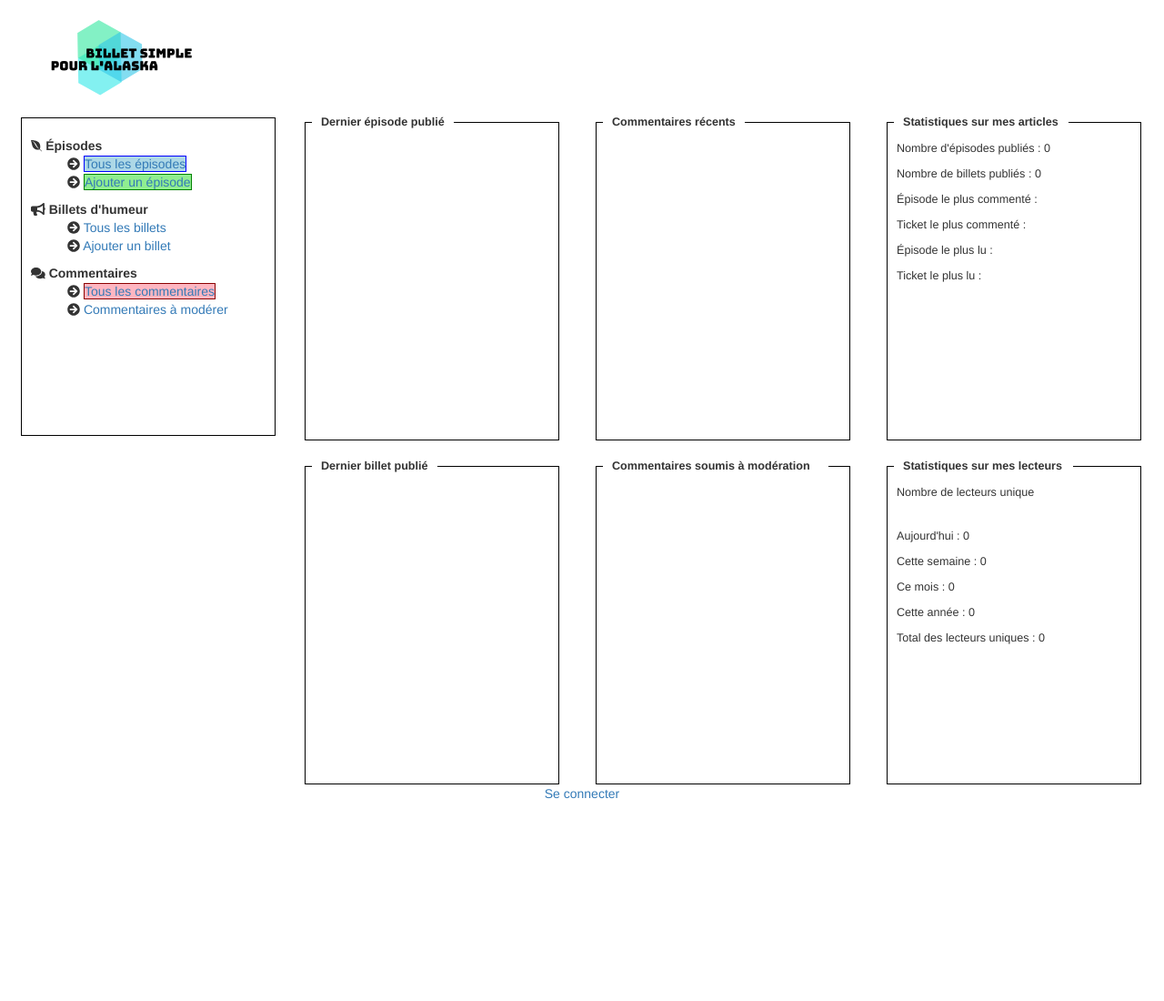
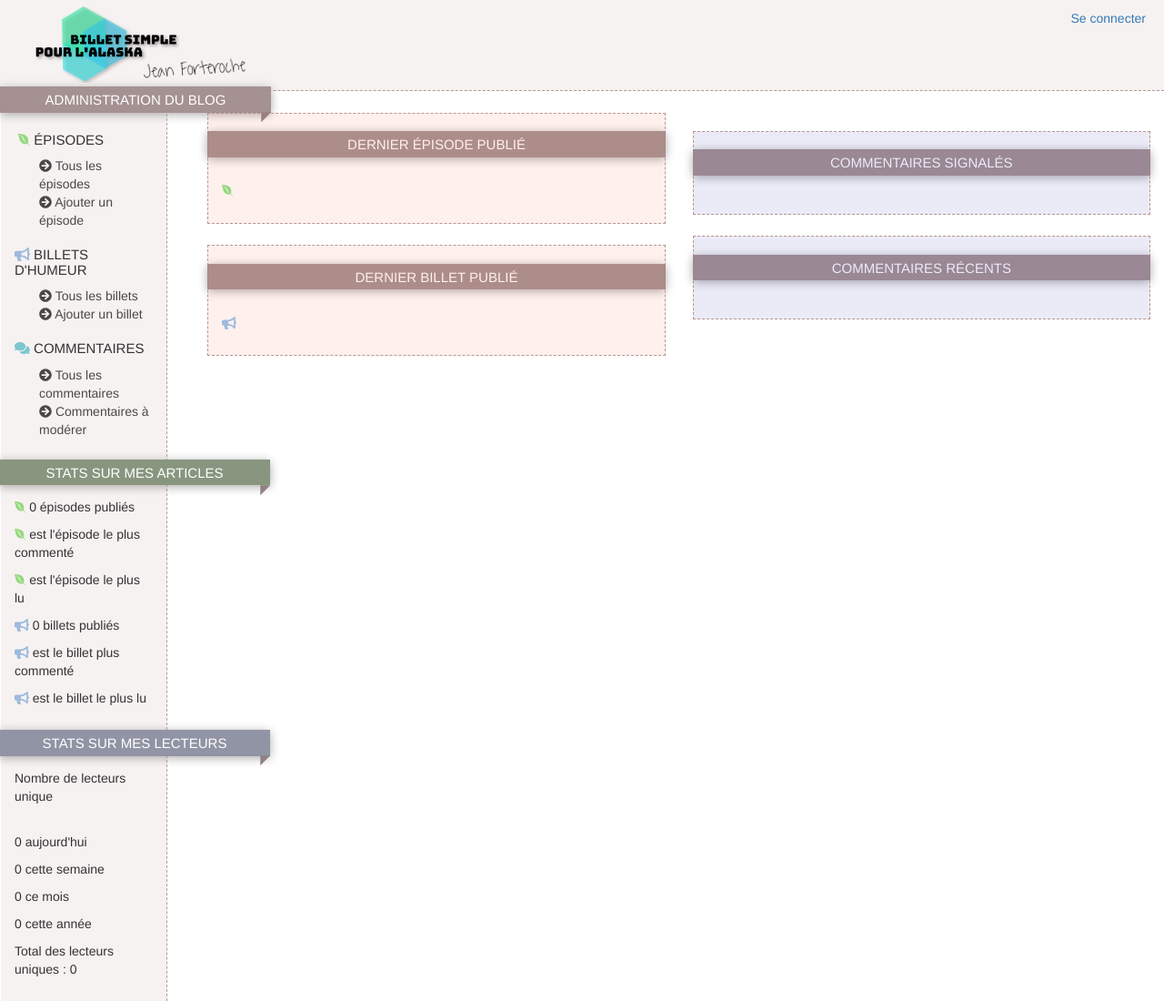
Before and after one commit to hhde7/php-project, a PHP site: the page made by view/backend/dashboardView.php in a window 1280 px wide. Shown: the whole page at 91% size. Before the commit the page ends 878 px from the top, so only its background shows below. Run offline with PHP 8.4, Linux system fonts and the light colour scheme; the template is opened without the code that fills it, so the values that code supplies are empty; some libraries are stand-ins or nearby versions.

Commit message:
Mise en place charte graphique en backend

```diff
--- a/index.php
+++ b/index.php
@@ -69,7 +69,7 @@ try {
 	    	elseif ($_GET['action'] == 'dashboard') {
 	    		if (isset($_GET['action']) AND isset($_SESSION['email']) AND isset($_SESSION['password'])) {
 	    			$controller->displayDashboard();
-		    		if (isset($_GET['new']) AND $_GET['new'] == 'ok') {
+		    		if (isset($_GET['new']) AND ($_GET['new'] == 'ticket' OR $_GET['new'] == 'episode')) {
 		    			$controller->displayArticleWriter();
 		    		}
 	    		}
--- a/public/css/style.css
+++ b/public/css/style.css
@@ -6,73 +6,198 @@ body {
 
 p {
 
-    font-size: 0.9em;
+    font-size: 14px;
 }
+/* header */
+
+#header {
+    background-color: rgba(168,130,122,0.1);
+    height: 100px;
+    border-bottom: 1px dashed rgba(168,130,122,0.8);
+}
+
+#login-logout {
+    position: relative;
+    float: right;
+    top: -90px;
+    right: 20px;
+    }
 
 /* menu */
 .blockElt {
-    width: 280px;
+    width: 100%;
     padding: 20px 10px 10px 10px;
+    margin-left: 0;
     border: 1px solid black;
-    height: 350px;
+    height: 150px;
     overflow-y: scroll;
+    background-color: lightblue;
 }
+
 
 
 li{
     list-style: none;
+    margin-left: -13px;
 }
 
 #logo {
-    margin-top: 20px;
-    margin-left: 40px;
+    margin-top: 5px;
+    margin-left: 23px;
+}
+/* dashboard */
+
+/* menu */
+
+#adminTitle,
+#postsStatsTitle,
+#readersStatsTitle {
+    transform: translateX(-16px);
+    width: 298px;
+    color: white;
 }
 
-/* dashboard */
+
+#adminTitle,
+#lastEpisodeTitle,
+#lastTicketTitle,
+#lastCommentsTitle,
+#reportedCommentsTitle/*,
+#postsStatsTitle,
+#readersStatsTitle */{
+    text-align: center;
+    background-color: #a59191;
+    padding: 7px 5px 5px 5px;
+    box-shadow: 0px 2px 11px #ababab;
+    font-weight: normal;
+}
+
+#postsStatsTitle {
+    background-color: #88967f;
+     text-align: center;
+    padding: 7px 5px 5px 5px;
+    box-shadow: 0px 2px 11px #ababab;
+    font-weight: normal;
+}
+
+#readersStatsTitle {
+    background-color: #9194a5;
+     text-align: center;
+    padding: 7px 5px 5px 5px;
+    box-shadow: 0px 2px 11px #ababab;
+    font-weight: normal;
+}
+
+#corner {
+    transform: translate(271px, -16px);
+}
+
+#adminTitle a
+{
+    color: white;
+}
+
+#adminTitle a:hover
+{
+    color: rgb(230,230,230);
+    text-decoration: none;
+}
+
+h2 {
+    font-size: 15px !important;
+    font-weight: bold;
+    color: grey;
+}
+
+.fa-envira {
+    color: rgba(148,216,124,1);
+}
+
+.fa-bullhorn {
+    color: rgba(158,186,221,1);
+}
+
+.fa-comments {
+    color: rgba(125,198,207,1);
+}
+
+.fa-arrow-circle-right {
+    color: rgba(0,0,0,0.7);
+}
+
+li a {
+    color: rgba(0,0,0,0.7);
+}
+
+li a:hover {
+    text-decoration: none;
+}
 
 nav {
-    transform: translate(8px, 23px);
+    border-right: 1px dashed rgba(168,130,122,0.8);
+    padding: 0 15px 15px 15px;
+    /*border-radius: 15px 0 0 15px; */
+    transform: translate(-14px, -25px);
+    background-color: rgba(168,130,122,0.1);
+        margin-bottom: -47px;
+
+  }
+
+
+
+#episodesTitle {
+    margin-top: -8px;
+    margin-left: 4px;
 }
 
-.blockTitle
-{
-    font-weight: bold;
-    transform: translate(8px, 20px);
-    background-color: white;
-    /* width: 248px; */
-    padding-left: 10px;
-    padding-right: 10px;
+/* Dernier épisode publié */
+
+#lastEpisode,
+#lastTicket,
+#lastComments,
+#reportedComments {
+    border: 1px dashed rgba(168,130,122,0.8);
+    padding: 75px 15px 15px 15px;
+    height: 100%;
+    font-size: 14px;
+    transform: translateY(-35px);
+    margin-bottom: -35px;
 }
 
-#lastEpisode
-{
-    width: 156px;
+#lastEpisode,
+#lastTicket {
+    background-color: rgba(238,106,85,0.1);
 }
 
-#lastTicket
-{
-    width: 138px;
+#lastComments,
+#reportedComments{
+     background-color: rgba(59,63,173,0.1);
 }
 
-#lastComments
-{
-    width: 156px;
+#postsStats,
+#readersStats {
+    background-color: rgba(168,130,122,0.1);
+    padding: 15px 15px 15px 15px;
+    transform: translate(-14px, -31px);
+    border: none;
+    border-right: 1px dashed rgba(168,130,122,0.8);
+    margin-bottom: -51px;
 }
 
-#reportedComments
-{
-    width: 248px;
+
+#lastEpisodeTitle,
+#lastTicketTitle,
+#lastCommentsTitle,
+#reportedCommentsTitle {
+    position: relative;
+    top: 24px;
+    width: 100%;
+    color: white;
 }
 
-#postsStats
-{
-    width: 192px;
-}
 
-#readersStats
-{
-    width: 197px;
-}
+
+
 
 h1, h3 {
     text-align:center;
@@ -161,43 +286,6 @@ textarea {
     transform: translate(-50%, -150%);
 }
 
-#read,
-#create,
-#update,
-#delete {
-    width: 130px;
-    height: 130px;
-    transition: all ease 0.3s;
-}
-
-#read {
-    background-color: lightblue;
-    border: 1px solid blue;
-}
-
-#create {
-    background-color: lightgreen;
-    border: 1px solid green;
-}
-#update {
-    background-color: lightpink;
-    border: 1px solid darkred;
-}
-#delete {
-    background-color: orange;
-    border: 1px solid red;
-}
-
-#read:hover,
-#create:hover,
-#update:hover,
-#delete:hover {
-    background-color: red;
-    border-radius: 5px;
-    border: 1px solid black;
-    color: white;
-}
-
 footer {
     text-align: center;
 }
--- a/view/backend/dashboardView.php
+++ b/view/backend/dashboardView.php
@@ -19,74 +19,90 @@ $counterManager = new JeanForteroche\Blog\Model\CounterManager;
 		<link href="https://fonts.googleapis.com/css?family=Varela+Round" rel="stylesheet">
 		<link href="public/bootstrap/css/bootstrap.min.css" rel="stylesheet">
 
+
 		<title>Tableau de bord</title>
 	</head>
 	<body>
 
-		<div class="col-lg-12">
-			<a href="index.php"><img id="logo" src="public/images/logo_02.png"/></a>
-		</div>
+		<?php
+		include('view/frontend/header.php');
+		?>
 
-		<div class="col-lg-3" id="menu">
+		<div class="col-lg-2" id="menu">
 			<?php
 			include('menu.php');
 			?>
+			<h2 id="postsStatsTitle">STATS SUR MES ARTICLES</h2>
+			<img id="corner" src="public/images/corner.png" />
+			<div id="postsStats">
+				<?php
+				include('postsStats.php');
+				?>
+			</div>
+
+			<h2 id="readersStatsTitle">STATS SUR MES LECTEURS</h2>
+			<img id="corner" src="public/images/corner.png" />
+			<div id="readersStats">
+				<?php
+				include('readersStats.php');
+				?>
+			</div>
+
 		</div>
 
-		<div class="col-lg-3">
-			<p class="blockTitle" id="lastEpisode">Dernier épisode publié</p>
+		<div class="col-lg-5">
+			<h2 id="lastEpisodeTitle">DERNIER ÉPISODE PUBLIÉ</h2>
 
-			<div class="blockElt">
+			<div id="lastEpisode">
 				<?php
 				include('lastEpisode.php');
 				?>
 			</div>
 
-			<p class="blockTitle" id="lastTicket">Dernier billet publié</p>
+			<h2 id="lastTicketTitle">DERNIER BILLET PUBLIÉ</h2>
 
-			<div class="blockElt">
+			<div id="lastTicket">
 				<?php
 				include('lastTicket.php');
 				?>
 			</div>
 		</div>
 
-		<div class="col-lg-3">
-			<p class="blockTitle" id="lastComments">Commentaires récents</p>
+		<div class="col-lg-5">
+			<h2 id="reportedCommentsTitle">COMMENTAIRES SIGNALÉS</h2>
 
-			<div class="blockElt">
+			<div id="reportedComments">
+				<?php
+				include('reportedComments.php');
+				?>
+			</div>
+			<h2 id="lastCommentsTitle">COMMENTAIRES RÉCENTS</h2>
+
+			<div id="lastComments">
 				<?php
 				include('lastComments.php');
 				?>
 			</div>
+		</div>
+		<!--
+		<div class="col-lg-2">
+			<h2 id="postsStatsTitle">STATS SUR MES ARTICLES</h2>
 
-			<p class="blockTitle" id="reportedComments">Commentaires soumis à modération</p>
-
-			<div class="blockElt">
-				<?php
-				include('reportedComments.php');
-				?>
-			</div>
-		</div>
-
-		<div class="col-lg-3">
-			<p class="blockTitle" id="postsStats">Statistiques sur mes articles</p>
-
-			<div class="blockElt">
+			<div id="postsStats">
 				<?php
 				include('postsStats.php');
 				?>
 			</div>
 
-			<p class="blockTitle" id="readersStats">Statistiques sur mes lecteurs</p>
+			<h2 id="readersStatsTitle">STATS SUR MES LECTEURS</h2>
 
-			<div class="blockElt">
+			<div id="readersStats">
 				<?php
 				include('readersStats.php');
 				?>
 			</div>
 		</div>
-
+		-->
 		<!-- JAVASCRIPT -->
 
 		<!-- FONT AWESOME SCRIPT -->
@@ -100,7 +116,9 @@ $counterManager = new JeanForteroche\Blog\Model\CounterManager;
 		<script type="text/javascript" src="http://localhost/test/jeanforteroche/plugins/tinymce/plugin/init-tinymce.js"></script>
 
 	</body>
+	<!--
 	<?php
     include('view/frontend/footer.php');
     ?>
+	-->
 </html>
--- a/view/backend/lastComments.php
+++ b/view/backend/lastComments.php
@@ -6,10 +6,10 @@ for ($i=0; $i < count($lastComments) ; $i++) {
     $postTitle = $postManager->getPost($postId)->getTitle();
 
     if ($lastComments[$i]->getPostType() === 'ticket') {
-        $postType = 'Billet : ';
+        $postType = '<i class="fas fa-bullhorn"></i>  ';
     }
     else {
-        $postType = 'Épisode : ';
+        $postType = '<i class="fab fa-envira"></i>  ';
     }
 ?>
         <p><?= $postType . ' ' . $postTitle ?></p>
--- a/view/backend/lastEpisode.php
+++ b/view/backend/lastEpisode.php
@@ -2,5 +2,5 @@
 	$lastEpisode = $postManager->getLastEpisode();
 
 	    ?>
-        	<p><strong><?= $lastEpisode->getTitle() ?></strong></p>
+        	<p><i class="fab fa-envira"></i> <?= $lastEpisode->getTitle() ?></p>
         	<p><?= $lastEpisode->getContent() ?></p>
--- a/view/backend/lastTicket.php
+++ b/view/backend/lastTicket.php
@@ -2,5 +2,5 @@
     $lastTicket = $postManager->getLastTicket();
 
         ?>
-            <p><strong><?= $lastTicket->getTitle() ?></strong></p>
+            <p><i class="fas fa-bullhorn"></i> <?= $lastTicket->getTitle() ?></p>
             <p><?= $lastTicket->getContent() ?></p>
--- a/view/backend/menu.php
+++ b/view/backend/menu.php
@@ -1,36 +1,39 @@
-<nav class="blockElt">
-	<!-- pas de strong pour le texte en gras mais font-weight via css -->
-	<strong><i class="fab fa-envira"></i>
+<nav class="menuContener">
 
-Épisodes</strong>
+	<h2 id="adminTitle"><a href="index.php?action=dashboard">ADMINISTRATION DU BLOG</a></h2>
+	<img id="corner" src="public/images/corner.png" />
+	<!-- pas de h2 pour le texte en gras mais font-weight via css -->
+	<h2  id="episodesTitle" ><i class="fab fa-envira"></i>
+
+ÉPISODES</h2>
 	<ul>
 		<li><i class="fas fa-arrow-circle-right"></i>
 
-<a href="index.php?action=dashboard&amp;posted=allEpisodes" id="read">Tous les épisodes</a></li>
+<a href="index.php?action=dashboard&amp;published=allEpisodes" id="read">Tous les épisodes</a></li>
 		<li><i class="fas fa-arrow-circle-right"></i>
 
 <a href="index.php?action=dashboard&amp;new=episode" id="create">Ajouter un épisode</a></li>
 	</ul>
-	<strong><i class="fas fa-bullhorn"></i>
+	<h2><i class="fas fa-bullhorn"></i>
 
-</i>Billets d'humeur</strong>
+</i>BILLETS D'HUMEUR</h2>
 	<ul>
 		<li><i class="fas fa-arrow-circle-right"></i>
 
-<a href="index.php?action=dashboard&amp;posted=allTickets">Tous les billets</a></li>
+<a href="index.php?action=dashboard&amp;published=allTickets">Tous les billets</a></li>
 		<li><i class="fas fa-arrow-circle-right"></i>
 
 <a href="index.php?action=dashboard&amp;new=ticket">Ajouter un billet</a></li>
 	</ul>
-	<strong><i class="fas fa-comments"></i>
+	<h2><i class="fas fa-comments"></i>
 
-Commentaires</strong>
+COMMENTAIRES</h2>
 	<ul>
 		<li><i class="fas fa-arrow-circle-right"></i>
 
-<a href="index.php?action=dashboard&amp;comments=all" id="update">Tous les commentaires</a></li>
+<a href="index.php?action=dashboard&amp;published=allComments" id="update">Tous les commentaires</a></li>
 		<li><i class="fas fa-arrow-circle-right"></i>
 
-<a href="index.php?action=dashboard&amp;comments=reportedOnes">Commentaires à modérer</a></li>
+<a href="index.php?action=dashboard&amp;published=reportedComments">Commentaires à modérer</a></li>
 	</ul>
 </nav>
--- a/view/backend/postsStats.php
+++ b/view/backend/postsStats.php
@@ -15,11 +15,11 @@ $ticketN1 = $postManager->getPost($mostReadTicket);
 
 ?>
 
-<p>Nombre d'épisodes publiés : <?= count($episodeStats) ?></p>
-<p>Nombre de billets publiés : <?= count($ticketStats) ?></p>
+<p><i class="fab fa-envira"></i> <?= count($episodeStats) ?> épisodes publiés</p>
+<p><i class="fab fa-envira"></i> <?= $episode->getTitle() ?> est l'épisode le plus commenté</p>
+<p><i class="fab fa-envira"></i> <?= $episodeN1->getTitle() ?> est l'épisode le plus lu</p>
+<p><i class="fas fa-bullhorn"></i> <?= count($ticketStats) ?> billets publiés </p>
 
-<p>Épisode le plus commenté : <br /><?= $episode->getTitle() ?></p>
-<p>Ticket le plus commenté : <br /><?= $ticket->getTitle() ?></p>
+<p><i class="fas fa-bullhorn"></i> <?= $ticket->getTitle() ?> est le billet plus commenté</p>
 
-<p>Épisode le plus lu : <br /><?= $episodeN1->getTitle() ?></p>
-<p>Ticket le plus lu : <br /><?= $ticketN1->getTitle() ?></p>
+<p><i class="fas fa-bullhorn"></i> <?= $ticketN1->getTitle() ?>  est le billet le plus lu</p>
--- a/view/backend/readersStats.php
+++ b/view/backend/readersStats.php
@@ -9,8 +9,8 @@ $allReaders = $counterManager->getReaders(364*10);
 
 
 <p>Nombre de lecteurs unique</p><br />
-<p>Aujourd'hui : <?= $dayReaders ?></p>
-<p>Cette semaine : <?= $weekReaders ?></p>
-<p>Ce mois : <?= $monthReaders ?></p>
-<p>Cette année : <?= $yearReaders ?></p>
+<p><?= $dayReaders ?> aujourd'hui</p>
+<p><?= $weekReaders ?> cette semaine</p>
+<p><?= $monthReaders ?> ce mois</p>
+<p><?= $yearReaders ?> cette année</p>
 <p>Total des lecteurs uniques : <?= $allReaders ?></p>
--- a/view/backend/reportedComments.php
+++ b/view/backend/reportedComments.php
@@ -6,10 +6,10 @@
         $postTitle = $postManager->getPost($postId)->getTitle();
 
         if ($reportedComments[$i]->getPostType() === 'ticket') {
-            $postType = 'Billet : ';
+            $postType = '<i class="fas fa-bullhorn"></i>  ';
         }
         else {
-            $postType = 'Épisode : ';
+            $postType = '<i class="fab fa-envira"></i> Épisode : ';
         }
 
         ?>
--- a/view/frontend/footer.php
+++ b/view/frontend/footer.php
@@ -1,4 +1,4 @@
-<footer>
+<footer class='col-lg-12'>
 	<?php
 	if (!isset($_SESSION['email']) AND !isset($_SESSION['password']) ) {
 	?>
--- /dev/null
+++ b/view/frontend/header.php
@@ -0,0 +1,19 @@
+<header>
+
+	<div id="header" class="col-lg-12">
+		<a href="index.php"><img id="logo" src="public/images/logo-1.png"/></a>
+	</div>
+<?php
+if (!isset($_SESSION['email']) AND !isset($_SESSION['password']) ) {
+?>
+	<a id="login-logout" href="index.php?action=login">Se connecter</a>
+<?php
+}
+else
+{
+?>
+	<a id="login-logout" href="index.php?action=logout">Se déconnecter</a>
+<?php
+}
+?>
+</header>
```
Also changed, not shown: public/images/Capture.PNG (added), public/images/corner.png (added), public/images/cornerb.png (added), public/images/dashboard.png (added), public/images/logo-1.png (added), public/images/logo.png (added), public/images/logo00.png (added), 1 other file.
